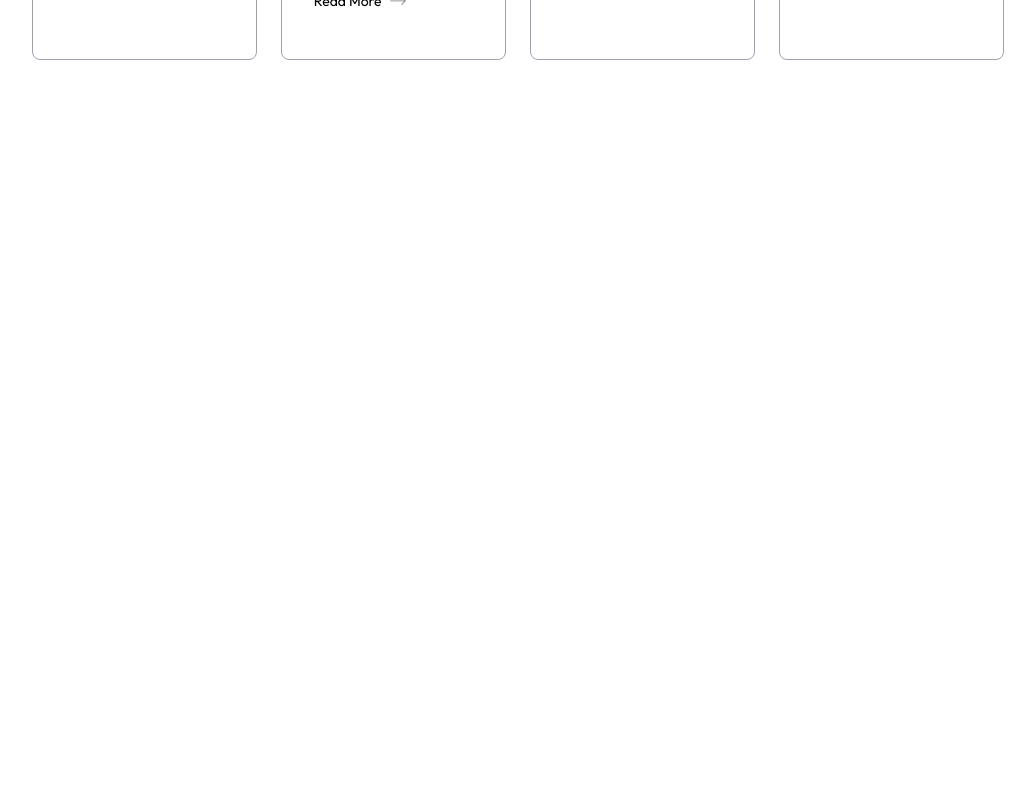
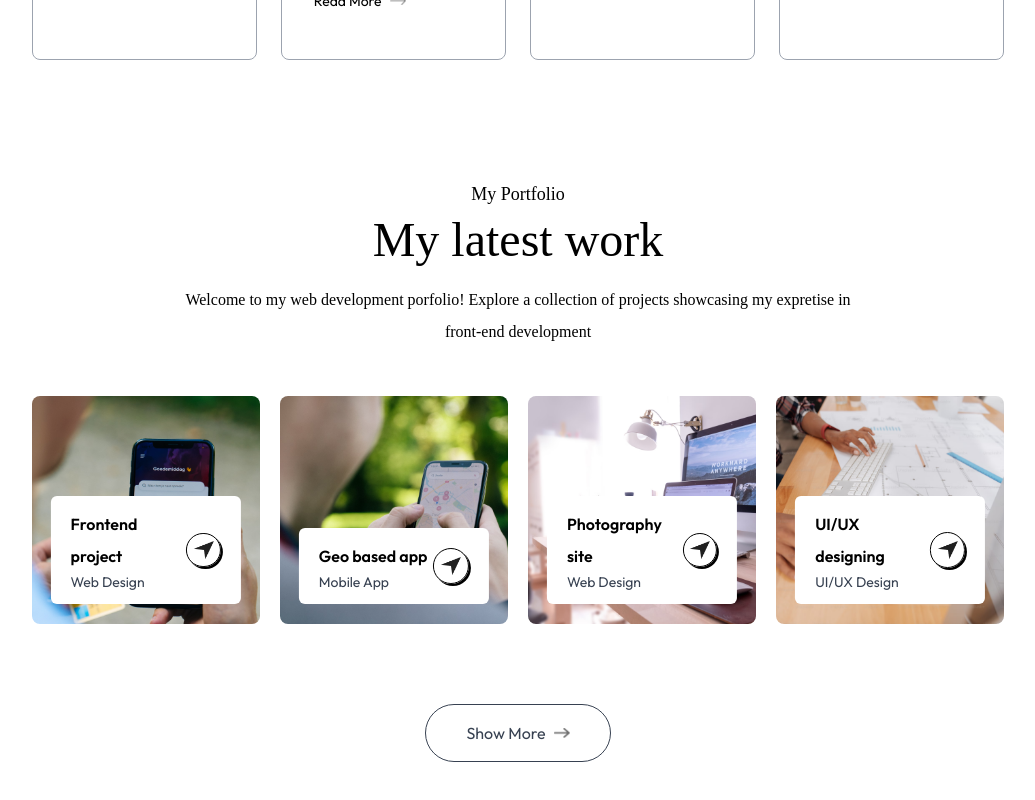
Before and after one commit to Lilian1306/Portfolio-with-Next.js, a Next.js app: page / in a window 1280 px wide. Shown: the part 2123-2923 px from the top of the page, without its empty margins (122-1157 px from the left). Before the commit the page ends 2263 px from the top, so only its background shows below. Built offline with nearby package versions, Linux system fonts and the light colour scheme; a web font is replaced by a local one.

Commit message:
Creating the work components

```diff
--- a/app/page.js
+++ b/app/page.js
@@ -1,17 +1,19 @@
 'use client'
 import About from "@/components/About";
 import Header from "@/components/Header";
-import { Navbar } from "@/components/Navbar";
+import Navbar  from "@/components/Navbar";
 import Services from "@/components/Services";
+import Work from "@/components/Work";
 
 
 export default function Home() {
   return (
     <>
-      <Navbar />
-      <Header />
+      <Navbar/>
+      <Header/>
       <About/>
       <Services/>
+      <Work/>
     </>
   );
 }
--- a/components/Navbar.jsx
+++ b/components/Navbar.jsx
@@ -3,7 +3,7 @@
 import { useEffect, useRef, useState } from "react"
 
 
-export const  Navbar = () => {
+export default function Navbar () {
 
     const [isScroll, setIsScroll] = useState(false)
     const sideMenuRef = useRef();
--- /dev/null
+++ b/components/Work.jsx
@@ -0,0 +1,33 @@
+import { assets, workData } from "@/assets/assets";
+import Image from "next/image";
+
+export default function Work() {
+    return (
+        <div id='work' className='w-full px-[12%] py-10 scroll-mt-20'>
+            <h4 className="text-center mb-2 text-lg font-Ovo">My Portfolio</h4>
+            <h2 className="text-center text-5xl font-Ovo">My latest work</h2>
+
+            <p className="text-center max-w-2xl mx-auto mt-5 mb-12 font-Ovo">Welcome to my web development porfolio! Explore a collection of projects showcasing my expretise in front-end development</p>
+
+            <div className='grid grid-cols-auto my-10 gap-5'>
+                {workData.map((project, index) => (
+                    <div key={index} className='aspect-square bg-no-repeat bg-cover bg-center rounded-lg relative cursor-pointer group' style={{backgroundImage: `url(${project.bgImage})`}}>
+                        <div className='bg-white w-10/12 rounded-md absolute bottom-5 left-1/2 -translate-x-1/2 py-3 px-5 flex items-center justify-between duration-500 group-hover:bottom-7'>
+                         <div>
+                            <h2 className='font-semibold'>{project.title}</h2>
+                            <p className='text-sm text-gray-700'>{project.description}</p>
+                         </div>
+                         <div className='border rounded-full border-black w-9 aspect-square flex items-center justify-center shadow-[2px_2px_0_#000] group-hover:bg-line-300 transition'>
+                            <Image src={assets.send_icon} alt="send icon" className="w-5"/>
+                         </div>
+                        </div>
+                    </div>
+                ))}
+            </div>
+            <a href="" className="w-max flex items-center justify-center gap-2 text-gray-700 border-[0.5px] border-gray-700 rounded-full py-3 px-10 mx-auto my-20 hover:bg-lightHover duration-500">
+                  Show More <Image src={assets.right_arrow_bold} alt="Right arrow" className="w-4"/>
+            </a>
+
+        </div>
+    )
+}
```
